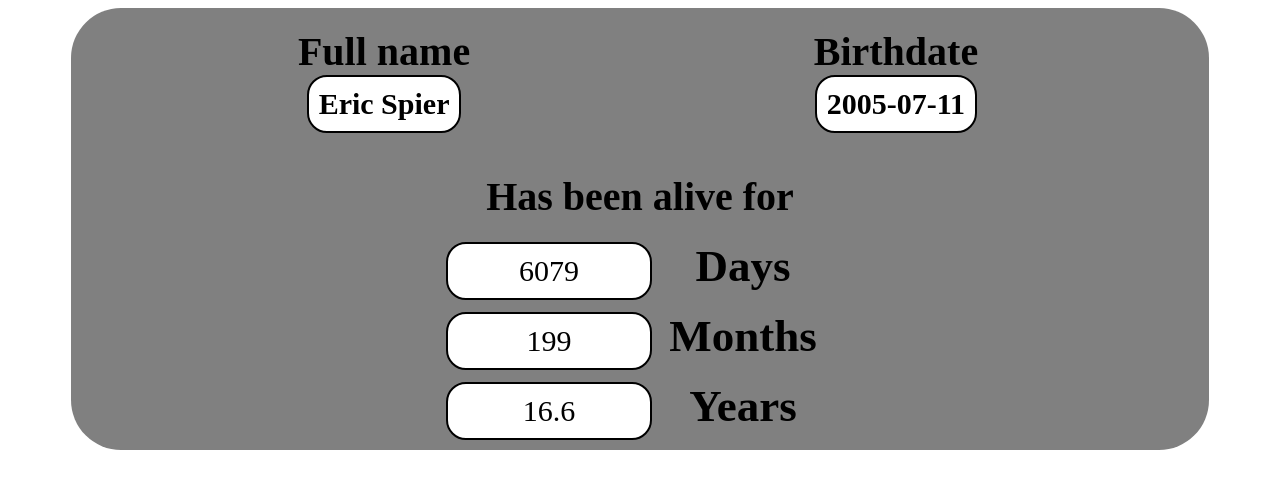
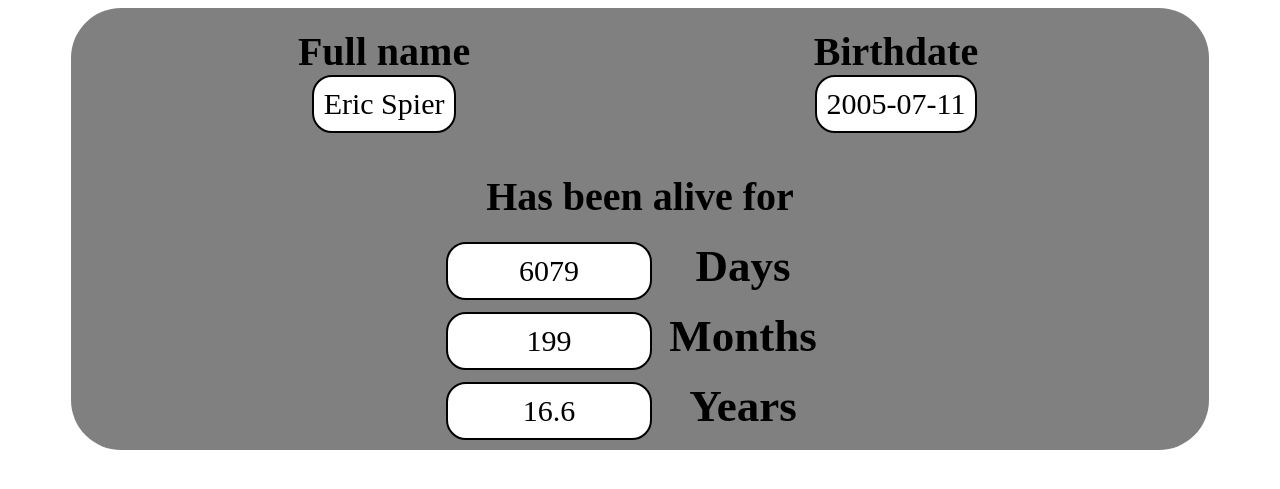
Before and after one commit to EricGiant/databaseWithMichael, a PHP site: page /php/showData.php in a window 1280 px wide. Shown: the top 489 px of the page. Run offline with PHP 8.4, Linux system fonts and the light colour scheme.

Commit message:
changed small visual

```diff
--- a/css/showData.css
+++ b/css/showData.css
@@ -27,6 +27,7 @@
     padding: 10px;
     margin: auto;
     border: 2px solid black;
+    font-weight: normal;
 }
 #agesBox
 {
```
